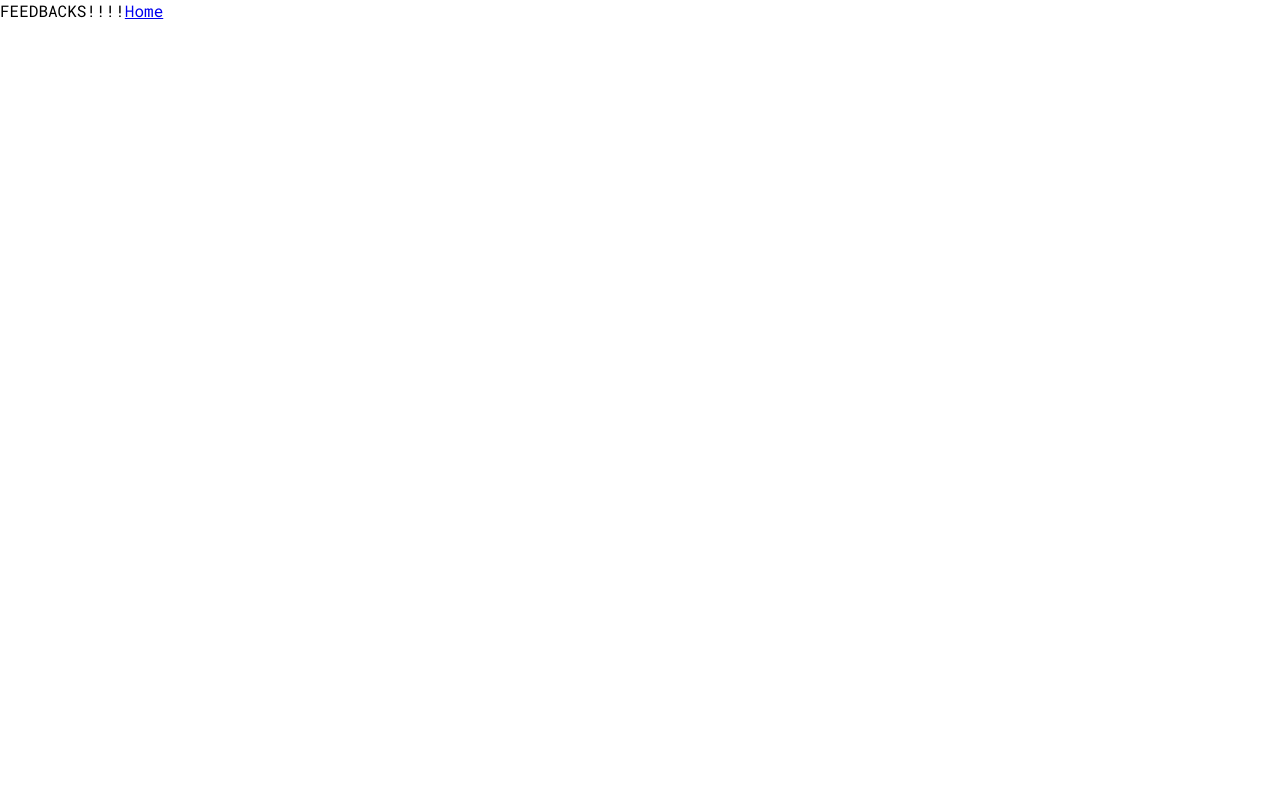
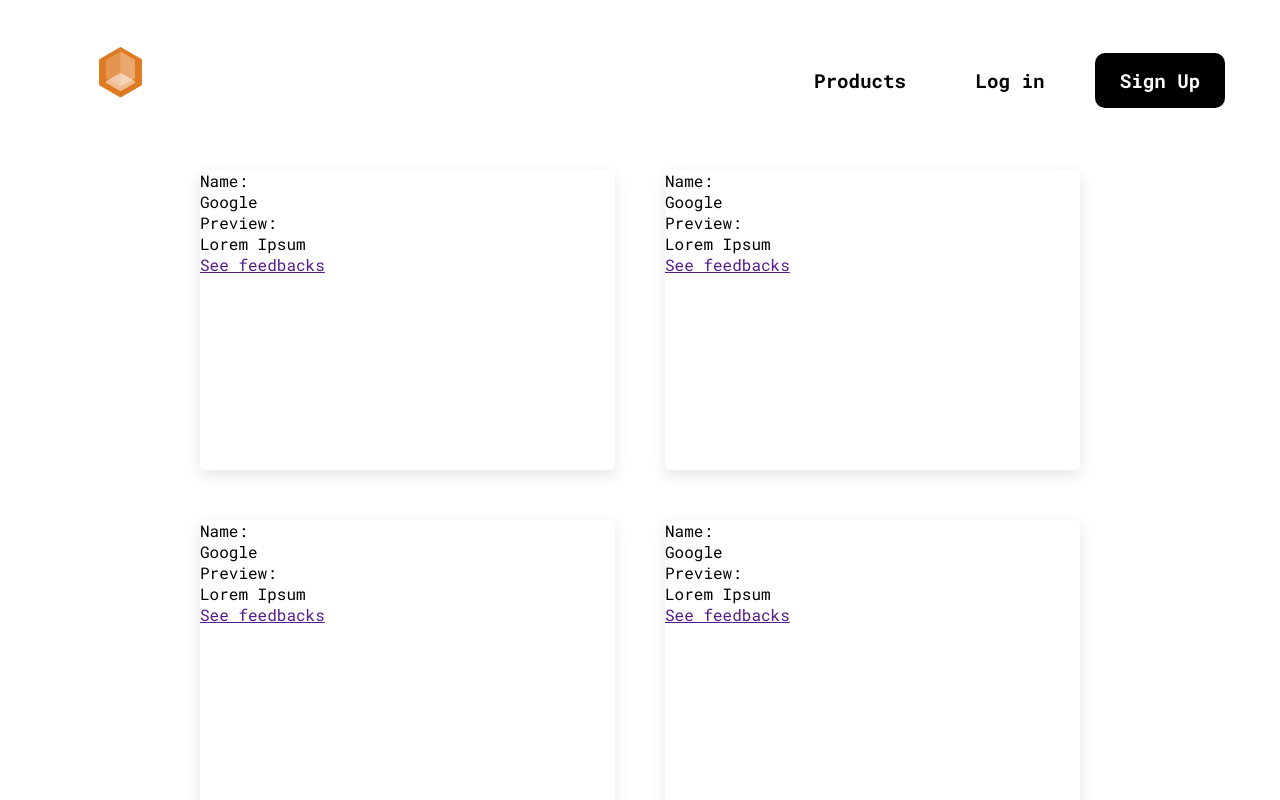
Before and after one commit to snyggme/product-feedback, a React (Create React App) app: page /feedbacks in a window 1280 px wide. Shown: the top 800 px of the page. Built offline with nearby package versions, Linux system fonts and the light colour scheme.

Commit message:
added product cards

```diff
--- a/src/App.js
+++ b/src/App.js
@@ -2,6 +2,8 @@ import { useState} from 'react';
 import Modal from './components/Modal';
 import Navbar from "./components/Navbar";
 import Home from "./components/Home";
+import Products from "./components/Products";
+import { Routes, Route } from 'react-router-dom';
 
 function App() {
 	const [ modal, setModal ] = useState({
@@ -19,7 +21,10 @@ function App() {
   	return (
 		<div>
 			<Navbar onClick={handleClick}/>
-			<Home setModal={setModal}/>
+			<Routes>
+				<Route path='/' element={<Home setModal={setModal}/>} />
+				<Route path='/feedbacks' element={<Products />} />
+			</Routes>
 			{ modal.show && <Modal type={modal.type} setModal={setModal}/> }
 		</div>
   	);
--- a/src/components/Feedbacks.js
+++ /dev/null
@@ -1,12 +0,0 @@
-import { Link } from 'react-router-dom';
-
-function Feedbacks() {
-    return (
-        <div>
-            FEEDBACKS!!!!
-            <Link to='/'>Home</Link>
-        </div>
-    )
-}
-
-export default Feedbacks;
--- a/src/components/Navbar.js
+++ b/src/components/Navbar.js
@@ -6,10 +6,12 @@ function Navbar({ onClick }) {
         <nav className='flex-nav'>
             <ul >
                 <li className='nav-logo'>
-                    <img alt='logo' src={logo} />
+                    <Link to='/'>
+                        <img alt='logo' src={logo} />
+                    </Link>
                 </li>
                 <li className='nav-feedbacks'>
-                    <Link to='/feedbacks' className='nav-element-underline'>Feedbacks</Link>
+                    <Link to='/feedbacks' className='nav-element-underline'>Products</Link>
                 </li>
                 <li className='nav-login'>
                     <p className='nav-element-underline' onClick={onClick('login')}>Log in</p>
--- /dev/null
+++ b/src/components/ProductItem.js
@@ -0,0 +1,13 @@
+
+
+function ProductItem({ name }) {
+    return (
+        <div className="product-item">
+            <div><p>Name: </p>{name}</div>
+            <div><p>Preview: </p>Lorem Ipsum</div>
+            <div><a href=''>See feedbacks</a></div>
+        </div>
+    )
+}
+
+export default ProductItem;
--- /dev/null
+++ b/src/components/Products.js
@@ -0,0 +1,17 @@
+import ProductItem from './ProductItem';
+
+function Products() {
+    return (
+        <div className='products-container'>
+            {
+                products.map(item => (
+                    <ProductItem {...item} key={item.name}/>
+                ))
+            }
+        </div>
+    )
+}
+
+const products = [{ name: 'Google' }, { name: 'Google' }, { name: 'Google' }, { name: 'Google' }, { name: 'Google' }, { name: 'Google' }, { name: 'Google' }, { name: 'Google' }]
+
+export default Products;
--- a/src/index.js
+++ b/src/index.js
@@ -3,7 +3,6 @@ import { createRoot } from 'react-dom/client';
 import { Provider } from 'react-redux';
 import { BrowserRouter as Router, Routes, Route } from 'react-router-dom';
 import App from './App';
-import Feedbacks from "./components/Feedbacks";
 import store from './store';
 import './styles/index.scss';
 
@@ -13,10 +12,7 @@ const root = createRoot(container);
 const Root = ({ store }) => (
 	<Provider store={store}>
     	<Router>
-			<Routes>
-				<Route path='/' element={<App />} />
-				<Route path='/feedbacks' element={<Feedbacks />} />
-			</Routes>
+			<App />
 		</Router>
   	</Provider>
 )
--- a/src/styles/index.scss
+++ b/src/styles/index.scss
@@ -188,10 +188,51 @@ button.btn-black {
 	}
 
 	.signup-q {
-		// padding-top: 5px;
 		align-self: flex-end;
 	}
-  }
+}
+
+.products-container {
+	display: grid;
+	grid-template-columns: repeat(auto-fill, minmax(350px, 1fr));
+	gap: 50px;
+	padding: 10px 200px;
+
+	.product-item {
+		border-radius: 5px;
+		box-shadow: 0 5px 15px 0px rgba(0,0,0,0.1);
+		min-height: 300px;
+		-o-transition: all 0.2s ease-in-out;
+		-moz-transition: all 0.2s ease-in-out;
+		-webkit-transition: all 0.2s ease-in-out;
+		transition: all 0.2s ease-in-out;
+
+		&:hover {
+			transform: scale(1.05);
+			box-shadow: 0 10px 30px 0px rgba(0,0,0,0.1);
+		}
+	}
+}
+
+
+
+
+
+
+
+
+
+
+
+
+
+
+
+
+
+
+
+
 
 .loading {
     margin: 0 auto;
```
